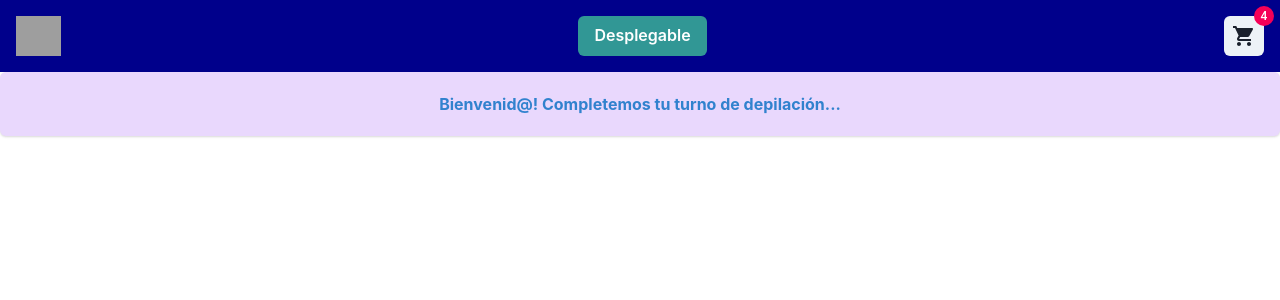
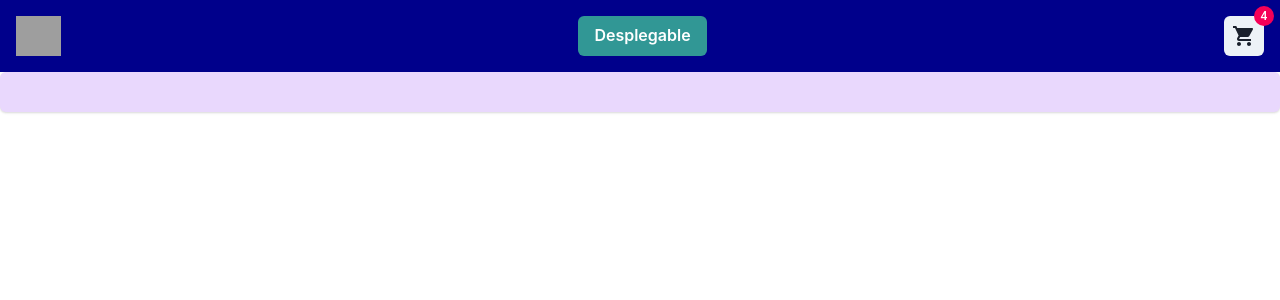
Before and after one commit to AguadaC/EntregaFinal-Aguada, a React (Vite) app: page / in a window 1280 px wide. Shown: the top 300 px of the page. Built offline with nearby package versions, Linux system fonts and the light colour scheme; grey boxes are pictures that could not be loaded.

Commit message:
refactor(App): Solved compatibilities and deleted unused statements

```diff
--- a/src/App.jsx
+++ b/src/App.jsx
@@ -1,17 +1,15 @@
-import React from 'react'
-import NavBar from './components/NavBar'
-import ItemListContainer from './components/ItemListContainer'
+import React from 'react';
+import NavBar from './components/NavBar';
+import ItemListContainer from './components/ItemListContainer';
 
 const App = () => {
 
-  const greeting = "Bienvenid@! Completemos tu turno de depilación..."
+  return (
+      <>
+        <NavBar/>
+        <ItemListContainer/>
+      </>
+  );
+};
 
-  return (
-    <div>
-      <NavBar />
-      <ItemListContainer greeting={ greeting }/>
-    </div>
-  )
-}
-
-export default App
+export default App;
```
